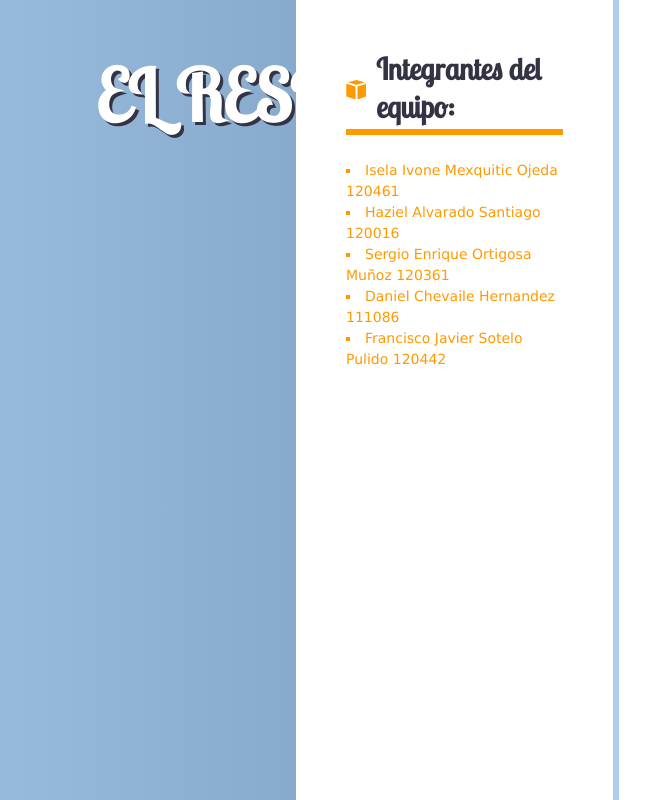
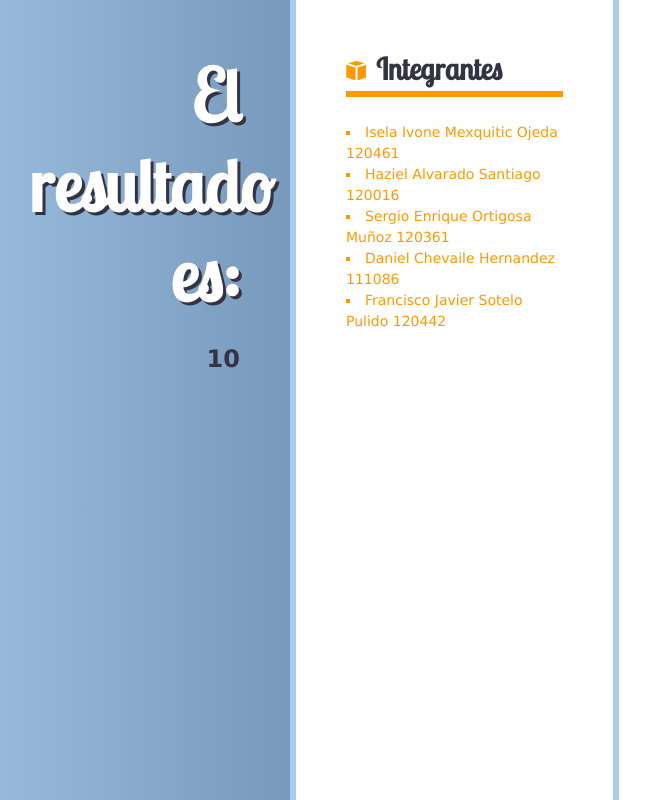
Before and after one commit to zzotelo/SD2, a PHP site: page / in a window 1280 px wide. Shown: the whole page, without its empty margins (21-671 px from the left). Run offline with PHP 8.4, Linux system fonts and the light colour scheme.

Commit message:
Update index.php

```diff
--- a/index.php
+++ b/index.php
@@ -45,3 +45,55 @@ else
 <?
 }
 ?>
+
+
+  <?
+if ($_SERVER['REQUEST_METHOD'] === 'POST')
+{
+  $file = '/tmp/sample-app.log';
+  $message = file_get_contents('php://input');
+  file_put_contents($file, date('Y-m-d H:i:s') . " Received message: " . $message . "\n", FILE_APPEND);
+}
+else
+{
+?>
+<!doctype html>
+<html lang="en">
+<head>
+    <meta charset="utf-8">
+    <meta http-equiv="X-UA-Compatible" content="IE=edge,chrome=1">
+    <title>Suma</title>
+    <meta name="viewport" content="width=device-width">
+    <link rel="stylesheet" href="http://fonts.googleapis.com/css?family=Lobster+Two" type="text/css">
+    <link rel="icon" href="https://awsmedia.s3.amazonaws.com/favicon.ico" type="image/ico" >
+    <link rel="shortcut icon" href="https://awsmedia.s3.amazonaws.com/favicon.ico" type="image/ico" >
+    <!--[if IE]><script src="http://html5shiv.googlecode.com/svn/trunk/html5.js"></script><![endif]-->
+    <link rel="stylesheet" href="/styles.css" type="text/css">
+</head>
+<body>
+    <section class="congratulations">
+        <h1>El resultado es:</h1>
+        <h2>10</h2>
+
+    </section>
+
+    <section class="instructions">
+        <h2>Integrantes</h2>
+        <ul>
+
+          <li><label for="">Isela Ivone Mexquitic Ojeda     120461</label></li>
+          <li><label for="">Haziel Alvarado Santiago        120016 </label></li>
+          <li><label for="">Sergio Enrique Ortigosa Muñoz   120361 </label></li>
+          <li><label for="">Daniel Chevaile Hernandez       111086 </label></li>
+          <li><label for="">Francisco Javier Sotelo Pulido  120442 </label></li>
+
+        </ul>
+
+    </section>
+
+    <!--[if lt IE 9]><script src="http://css3-mediaqueries-js.googlecode.com/svn/trunk/css3-mediaqueries.js"></script><![endif]-->
+</body>
+</html>
+<?
+}
+?>
```
